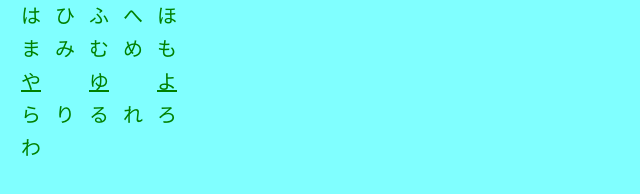
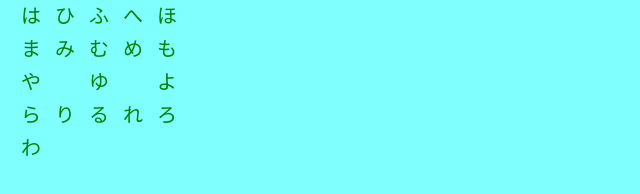
Before and after one commit to iyassen/-, a plain HTML site: page index.html in a window 1280 px wide. Shown: the part 234-428 px from the top of the page, 0-640 px from the left. Drawn offline with Linux system fonts and the light colour scheme.

Commit message:
Add files via upload

```diff
--- a/index.html
+++ b/index.html
@@ -61,11 +61,11 @@
 	    <td>も</a></td>
 	  </tr>
 	  <tr>
-	    <td><a href=" ">や</a></td>
+	    <td>や</a></td>
 	    <td>&nbsp;</td>
-	    <td><a href=" ">ゆ</a></td>
+	    <td>ゆ</a></td>
 	    <td>&nbsp;</td>
-	    <td><a href=" ">よ</a></td>
+	    <td>よ</a></td>
 	  </tr>
 	  <tr>
 	    <td>ら</a></td>
```
